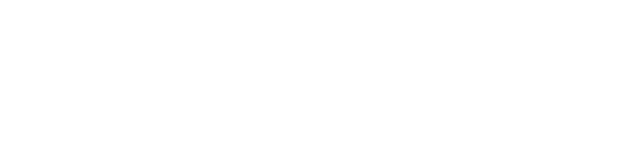
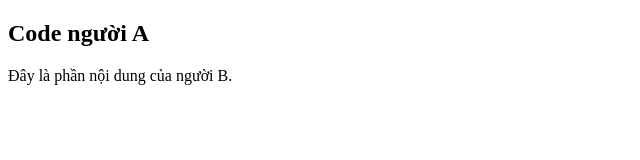
Before and after one commit to hinhdq/F8_K18-HomeWork_Hinh-, a plain HTML site: page BaiTapBuoi1_2/index.html in a window 1280 px wide. Shown: the whole page, without its empty margins (0-640 px from the left). Drawn offline with Linux system fonts and the light colour scheme.

Commit message:
Code B push code

```diff
--- a/BaiTapBuoi1_2/index.html
+++ b/BaiTapBuoi1_2/index.html
@@ -1,10 +1,14 @@
 <!DOCTYPE html>
 <html lang="en">
 <head>
-    <meta charset="UTF-8">
-    <title>Title</title>
+    <meta charset="UTF-8" />
+    <meta name="viewport" content="width=device-width, initial-scale=1.0" />
+    <title>Document</title>
 </head>
 <body>
-
+<section>
+    <h2>Code người A</h2>
+    <p>Đây là phần nội dung của người B.</p>
+</section>
 </body>
 </html>
```
